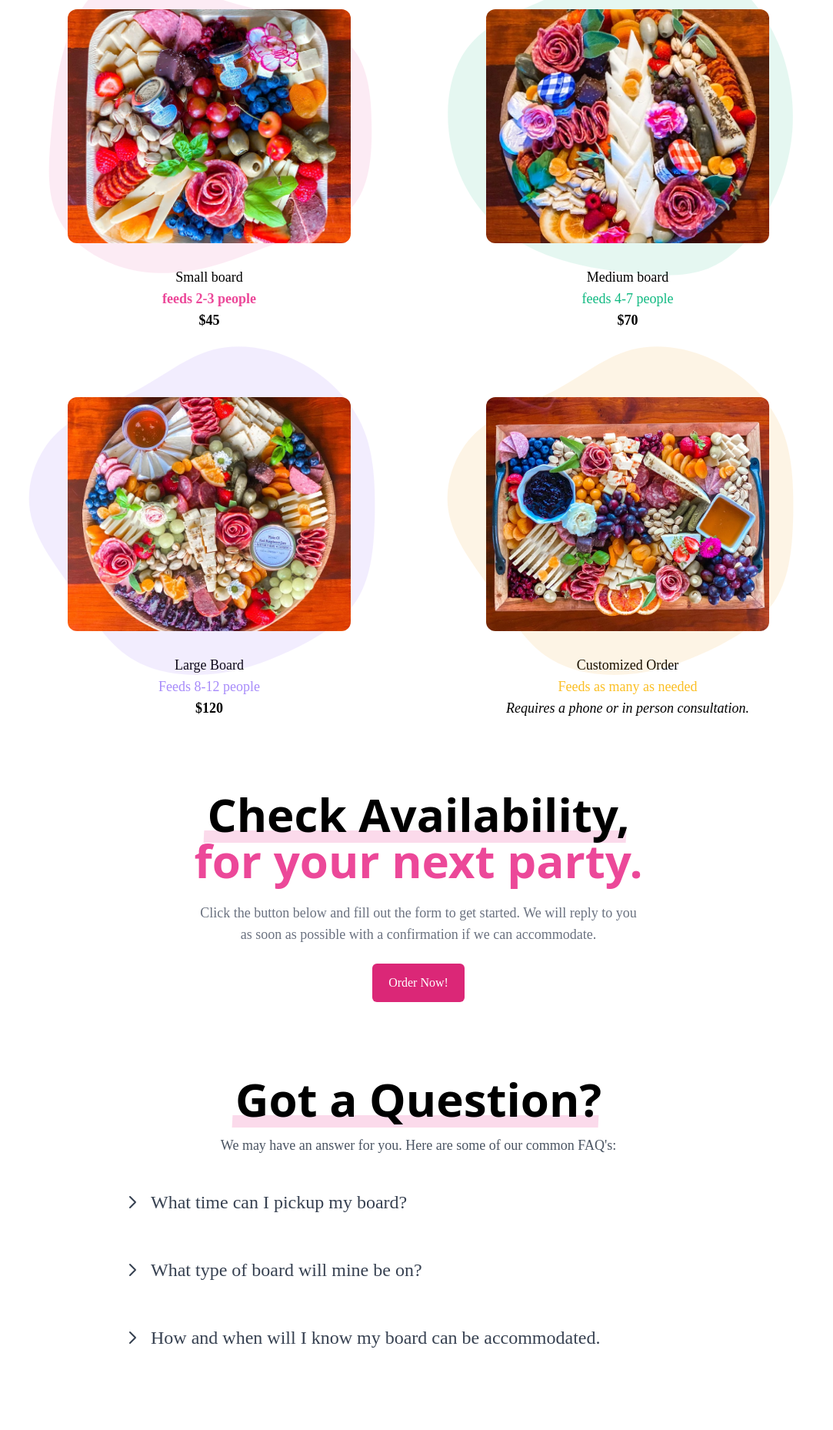
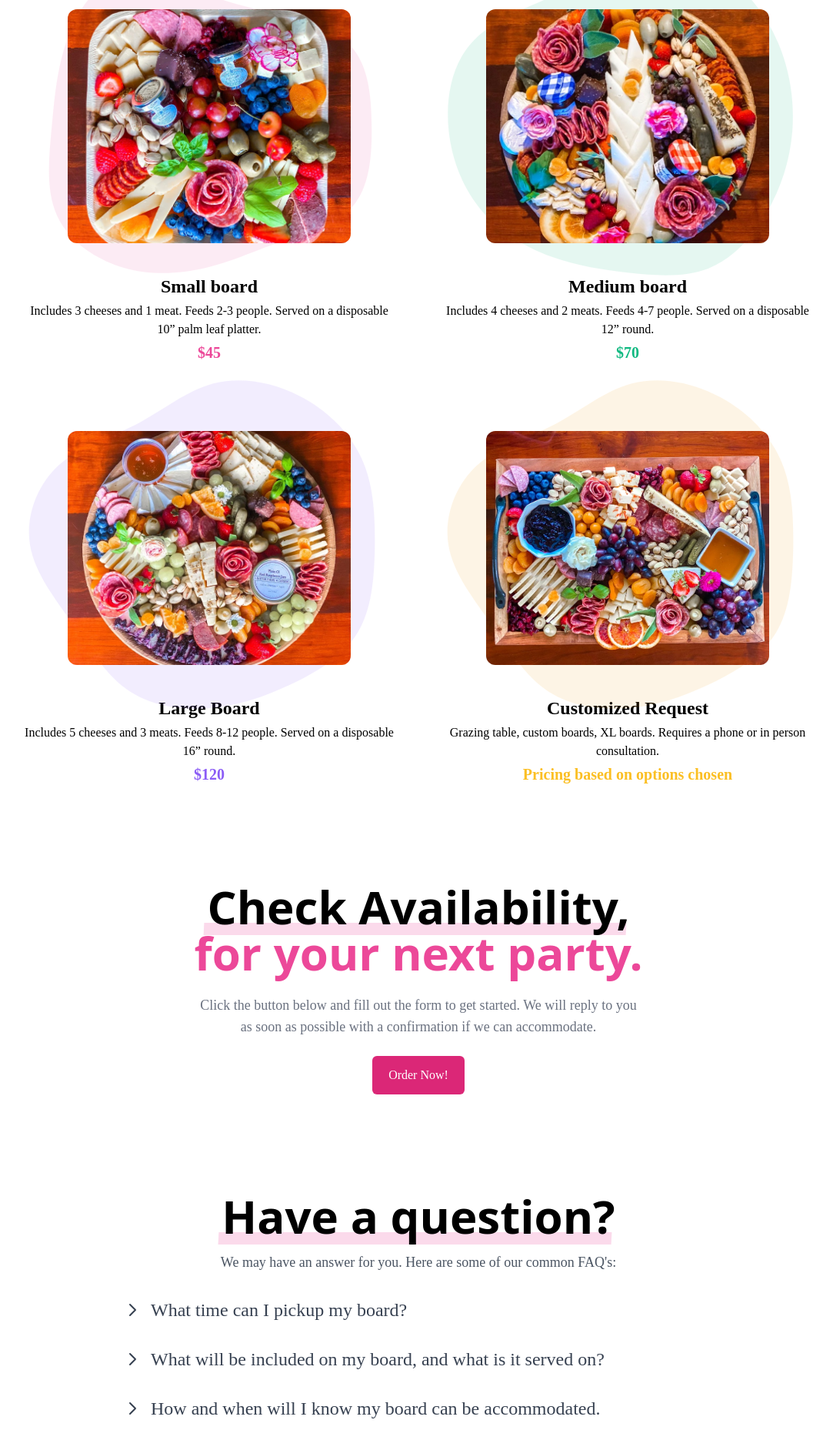
Before and after one commit to theroadeldorado/nextgengraze.com, a plain HTML site: page index.html in a window 1280 px wide. Shown: the part 942-2800 px from the top of the page at 77% size, without its empty margins (96-1179 px from the left). Drawn offline with nearby package versions, Linux system fonts and the light colour scheme; a web font is replaced by a local one.

Commit message:
💄 makes updates

```diff
--- a/index.html
+++ b/index.html
@@ -12,12 +12,12 @@
 <!-- Section 1 -->
 <section class="relative bg-center bg-cover" style="background-image: url('assets/background.jpg')">
   <div class="absolute inset-0 bg-black opacity-50"></div>
-  <div class="relative z-20 px-4 py-12 md:pt-20 mx-auto text-center text-white md:pb-28 max-w-7xl">
+  <div class="relative z-20 px-4 pt-20 mx-auto text-center text-white pb-28 max-w-7xl">
     <div class="flex flex-wrap text-white">
       <div class="relative w-full px-4 mx-auto text-center xl:flex-grow-0 xl:flex-shrink-0">
         <h1 class="block mt-0 mb-3 text-4xl font-bold text-white md:hidden sm:text-5xl lg:text-7xl">Next Level Grazing</h1>
         <img class="hidden h-auto mx-auto w-80 md:block" src="./assets/logo-white.png" alt="logo" />
-        <p class="mt-0 mb-4 text-base text-white sm:text-lg lg:text-lg">Some cute sentence about bringing people together with food.</p>
+        <p class="mt-0 mb-4 text-base text-white sm:text-lg lg:text-lg">Bringing people together for an elevated eating experience since 2020.</p>
         <div>
           <button @click="open = ! open" type="submit" class="inline-flex items-center justify-center px-5 py-3 text-base font-medium text-white bg-transparent border border-white rounded-md hover:bg-green-500 focus:outline-none focus:ring-2 focus:ring-green-700">
             Order Now!
@@ -30,19 +30,17 @@
 
 <!-- Modal -->
 <div
-  x-cloak
   :class="{'opacity-100 pointer-events-auto': open, 'opacity-0 pointer-events-none': !open}"
   class="fixed inset-0 z-[100] overflow-y-auto ease-out duration-300"
   aria-labelledby="modal-title" role="dialog" aria-modal="true">
-  <div class="flex items-center justify-center min-h-screen px-4 pt-4 md:pb-20 text-center">
+  <div class="flex items-end justify-center min-h-screen px-4 pt-4 pb-20 text-center sm:block sm:p-0">
 
     <div @click="open = false" class="fixed inset-0 transition-opacity bg-gray-500 bg-opacity-75" aria-hidden="true"></div>
     <span class="hidden sm:inline-block sm:align-middle sm:h-screen" aria-hidden="true">&#8203;</span>
     <div
       :class="{'opacity-100 translate-y-0 sm:scale-100': open, 'opacity-0 translate-y-4 sm:translate-y-0 sm:scale-95': !open}"
-      class="block px-4 pt-5 pb-4 overflow-hidden text-left align-bottom transition-all transform bg-white rounded-lg shadow-xl my-2 md:my-8 sm:align-middle max-w-md md:max-w-xl w-full p-2 md:p-4">
-
-      <div class="w-full h-[90vh] md:h-[70vh] overflow-scroll">
+      class="inline-block px-4 pt-5 pb-4 overflow-hidden text-left align-bottom transition-all transform bg-white rounded-lg shadow-xl sm:my-8 sm:align-middle sm:max-w-xl sm:w-full sm:p-6">
+      <div class="w-full h-[70vh] overflow-scroll">
         <iframe src="https://docs.google.com/forms/d/e/1FAIpQLSdRBqLXaRAkocxwgnXhW2M4ier2am_jOtz787rArEJ-QlJFWA/viewform?embedded=true" class="w-full h-full"  frameborder="0" marginheight="0" marginwidth="0">Loading…</iframe>
       </div>
     </div>
@@ -50,8 +48,8 @@
 </div>
 
 <!-- Section 2 -->
-<section class="w-full py-16 bg-white lg:py-24 max-w-[100vw] overflow-hidden">
-  <div class="px-6 md:px-12 mx-auto text-center w-full max-w-7xl">
+<section class="w-screen py-16 overflow-hidden bg-white lg:py-24 ">
+  <div class="px-12 mx-auto text-center max-w-7xl">
     <div class="space-y-12 md:text-left">
       <div class="mb-20 space-y-5 sm:mx-auto sm:max-w-xl md:max-w-2xl sm:space-y-4 lg:max-w-5xl">
         <h2 class="relative z-20 font-sans text-4xl font-extrabold leading-none text-center text-black sm:text-5xl xl:text-6xl">
@@ -63,58 +61,58 @@
         </h2>
         <p class="relative z-20 block max-w-xl mx-auto mt-6 text-base text-center text-gray-500 xl:text-lg">Checkout our pricing guide and a few example boards.</p>
       </div>
-      <div class="mx-auto grid grid-cols-1 md:grid-cols-2 gap-y-20 gap-x-16 w-full lg:max-w-5xl">
-        <div class="space-y-6 text-center lg:ml-0 md:ml-10 ">
-          <div class="relative w-64 h-64 p-2 mx-auto md:w-96 md:h-80 lg:w-96 lg:h-80">
+      <div class="mx-auto space-y-16 sm:grid sm:grid-cols-2 sm:gap-y-20 sm:gap-x-16 sm:space-y-0 lg:max-w-5xl">
+        <div class="space-y-12 text-center md:space-y-8 lg:ml-0 md:ml-10 ">
+          <div class="mb-2 relative p-2 mx-auto w-full max-w-[384px] h-80 md:w-56 md:h-56 lg:w-96 lg:h-80">
             <img class="relative z-20 object-cover w-full h-full rounded-xl" src="./assets/small.jpg" alt="">
             <svg class="absolute inset-0 w-full h-full text-pink-500 transform scale-[165%] fill-current opacity-10" viewBox="0 0 200 200" xmlns="http://www.w3.org/2000/svg"><path d="M34.2,-54.9C47,-51.8,62,-48.1,70.2,-38.9C78.4,-29.6,79.9,-14.8,80,0.1C80.2,14.9,78.9,29.9,70.8,39.3C62.6,48.7,47.6,52.6,34.7,57.1C21.7,61.6,10.9,66.7,-1.7,69.7C-14.3,72.7,-28.7,73.6,-42.4,69.6C-56.1,65.5,-69.2,56.5,-74.9,44.1C-80.6,31.7,-79,15.8,-77.6,0.8C-76.2,-14.2,-75,-28.4,-70.1,-42.3C-65.2,-56.2,-56.7,-69.8,-44.4,-73.2C-32.1,-76.6,-16.1,-69.9,-2.7,-65.2C10.7,-60.5,21.3,-58,34.2,-54.9Z" transform="translate(100 100)"></path></svg>
           </div>
           <div class="space-y-2">
-            <div class="space-y-1 text-lg font-medium leading-6">
-              <h3>Small board</h3>
-              <p class="text-pink-500"><strong>feeds 2-3 people</strong></p>
-              <p><strong>$45</strong></p>
+            <div class="space-y-1">
+              <h3 class="text-2xl font-bold">Small board</h3>
+              <p class="font-medium leading-6">Includes 3 cheeses and 1 meat. Feeds 2-3 people. Served on a disposable 10” palm leaf platter.</p>
+              <p class="text-xl font-bold text-pink-500">$45</p>
             </div>
           </div>
         </div>
-        <div class="space-y-6 text-center lg:mr-0 md:mr-10">
-          <div class="relative w-64 h-64 p-2 mx-auto md:w-96 md:h-80 lg:w-96 lg:h-80">
+        <div class="space-y-12 text-center md:space-y-8 lg:mr-0 md:mr-10">
+          <div class="mb-2 relative p-2 mx-auto w-full max-w-[384px] h-80 md:w-56 md:h-56 lg:w-96 lg:h-80">
             <img class="relative z-20 object-cover w-full h-full rounded-xl" src="./assets/medium.jpg" alt="">
             <svg class="absolute inset-0 w-full h-full mt-2 text-green-500 transform scale-[175%] fill-current opacity-10" viewBox="0 0 200 200" xmlns="http://www.w3.org/2000/svg"><path d="M42.7,-73.4C55,-67,64.3,-54.7,69.9,-41.5C75.5,-28.3,77.5,-14.2,76.5,-0.6C75.4,12.9,71.3,25.8,64.6,37.3C57.9,48.7,48.8,58.6,37.6,63.1C26.4,67.5,13.2,66.5,0.8,65.2C-11.6,63.8,-23.2,62.1,-34.9,57.9C-46.6,53.7,-58.4,47.1,-67.1,37.1C-75.9,27,-81.6,13.5,-83.1,-0.9C-84.6,-15.2,-81.9,-30.5,-73.2,-40.7C-64.6,-51,-50.1,-56.4,-36.9,-62.3C-23.8,-68.2,-11.9,-74.6,1.7,-77.5C15.2,-80.4,30.5,-79.8,42.7,-73.4Z" transform="translate(100 100)"></path></svg>
           </div>
           <div class="space-y-2">
-            <div class="space-y-1 text-lg font-medium leading-6">
-              <h3>Medium board</h3>
-              <p class="text-green-500">feeds 4-7 people</p>
-              <p><strong>$70</strong></p>
+            <div class="space-y-1">
+              <h3 class="text-2xl font-bold">Medium board</h3>
+              <p class="font-medium leading-6">Includes 4 cheeses and 2 meats. Feeds 4-7 people. Served on a disposable 12” round.</p>
+              <p class="text-xl font-bold text-green-500">$70</p>
             </div>
           </div>
         </div>
 
-        <div class="space-y-6 text-center lg:ml-0 md:ml-10">
-          <div class="relative w-64 h-64 p-2 mx-auto md:w-96 md:h-80 lg:w-96 lg:h-80">
+        <div class="space-y-12 text-center md:space-y-8 lg:ml-0 md:ml-10">
+          <div class="mb-2 relative p-2 mx-auto w-full max-w-[384px] h-80 md:w-56 md:h-56 lg:w-96 lg:h-80">
             <img class="relative z-20 object-cover w-full h-full rounded-xl" src="./assets/large.jpg" alt="">
             <svg class="absolute inset-0 w-full h-full text-purple-500 transform scale-[175%] fill-current opacity-10" viewBox="0 0 200 200" xmlns="http://www.w3.org/2000/svg"><path d="M41.4,-70.8C54.1,-64.5,65,-54.1,70.7,-41.7C76.5,-29.2,77.1,-14.6,76.9,-0.1C76.6,14.3,75.5,28.6,68.8,39.5C62.1,50.3,49.9,57.7,37.5,63.5C25.1,69.3,12.5,73.5,-0.6,74.4C-13.6,75.4,-27.3,73.1,-37.6,66.1C-47.9,59.1,-54.8,47.4,-63.1,35.6C-71.4,23.8,-81,11.9,-83.2,-1.3C-85.4,-14.4,-80.1,-28.8,-70.3,-38C-60.5,-47.1,-46.1,-51.1,-33.6,-57.5C-21.2,-64,-10.6,-73,1.9,-76.3C14.4,-79.6,28.8,-77.2,41.4,-70.8Z" transform="translate(100 100)"></path></svg>
           </div>
           <div class="space-y-2">
-            <div class="space-y-1 text-lg font-medium leading-6">
-              <h3>Large Board</h3>
-              <p class="text-purple-400">Feeds 8-12 people</p>
-              <p><strong>$120</strong></p>
+            <div class="space-y-1">
+              <h3 class="text-2xl font-bold">Large Board</h3>
+              <p class="font-medium leading-6">Includes 5 cheeses and 3 meats. Feeds 8-12 people. Served on a disposable 16” round.</p>
+              <p class="text-xl font-bold text-purple-500">$120</p>
             </div>
           </div>
         </div>
 
-        <div class="space-y-6 text-center lg:mr-0 md:mr-10">
-          <div class="relative w-64 h-64 p-2 mx-auto md:w-96 md:h-80 lg:w-96 lg:h-80">
+        <div class="space-y-12 text-center md:space-y-8 lg:mr-0 md:mr-10">
+          <div class="mb-2 relative p-2 mx-auto w-full max-w-[384px] h-80 md:w-56 md:h-56 lg:w-96 lg:h-80">
             <img class="relative z-20 object-cover w-full h-full rounded-xl" src="./assets/custom.jpg" alt="">
             <svg class="absolute inset-0 w-full h-full text-yellow-500 transform scale-[175%] fill-current opacity-10" viewBox="0 0 200 200" xmlns="http://www.w3.org/2000/svg"><path d="M41.4,-70.8C54.1,-64.5,65,-54.1,70.7,-41.7C76.5,-29.2,77.1,-14.6,76.9,-0.1C76.6,14.3,75.5,28.6,68.8,39.5C62.1,50.3,49.9,57.7,37.5,63.5C25.1,69.3,12.5,73.5,-0.6,74.4C-13.6,75.4,-27.3,73.1,-37.6,66.1C-47.9,59.1,-54.8,47.4,-63.1,35.6C-71.4,23.8,-81,11.9,-83.2,-1.3C-85.4,-14.4,-80.1,-28.8,-70.3,-38C-60.5,-47.1,-46.1,-51.1,-33.6,-57.5C-21.2,-64,-10.6,-73,1.9,-76.3C14.4,-79.6,28.8,-77.2,41.4,-70.8Z" transform="translate(100 100)"></path></svg>
           </div>
           <div class="space-y-2">
-            <div class="space-y-1 text-lg font-medium leading-6">
-              <h3>Customized Order</h3>
-              <p class="text-yellow-400">Feeds as many as needed</p>
-              <p><i>Requires a phone or in person consultation.</i></p>
+            <div class="space-y-1">
+              <h3 class="text-2xl font-bold">Customized Request</h3>
+              <p class="font-medium leading-6">Grazing table, custom boards, XL boards. Requires a phone or in person consultation.</p>
+              <p class="text-xl font-bold text-yellow-400">Pricing based on options chosen</p>
             </div>
           </div>
         </div>
@@ -123,8 +121,8 @@
   </div>
 </section>
 
-<section class="flex flex-col items-center justify-center max-w-4xl px-4 mx-auto lg:px-16">
-  <h2 class="relative z-20 font-sans px-4 text-4xl font-extrabold leading-none text-center text-black sm:text-5xl xl:text-6xl">
+<section class="flex flex-col items-center justify-center px-4 my-8">
+  <h2 class="relative z-20 font-sans text-4xl font-extrabold leading-none text-center text-black sm:text-5xl xl:text-6xl">
     <span class="relative">
       <span class="absolute bottom-0 left-0 inline-block w-full h-4 mb-1 -ml-1 transform -skew-x-3 bg-pink-500 opacity-20"></span>
       <span class="relative">Check Availability,</span>
@@ -139,41 +137,41 @@
 </section>
 
 <!-- Section 3 -->
-<section class="py-12  bg-white sm:py-16 md:py-20 lg:py-24">
+<section class="py-12 bg-white sm:py-16 md:py-20 lg:py-24">
   <div class="max-w-4xl px-8 mx-auto lg:px-16">
     <h2 class="relative z-20 mb-4 font-sans text-4xl font-extrabold leading-none text-center text-black sm:text-5xl xl:text-6xl">
       <span class="relative">
         <span class="absolute bottom-0 left-0 inline-block w-full h-4 mb-1 -ml-1 transform -skew-x-3 bg-pink-500 opacity-20"></span>
-        <span class="relative">Got a Question?</span>
+        <span class="relative">Have a question?</span>
       </span>
     </h2>
     <p class="mb-4 text-sm text-center text-gray-600 sm:text-base md:text-lg">We may have an answer for you. Here are some of our common FAQ's:</p>
     <div class="relative mt-2">
       <!-- Question 1 -->
       <div x-data="{ show: false }" class="relative overflow-hidden select-none">
-        <h4 @click="show=!show" class="flex items-center justify-start text-lg font-medium text-gray-700 cursor-pointer sm:text-xl md:text-2xl py-7 hover:text-gray-900">
+        <h4 @click="show=!show" class="flex items-center justify-start py-4 text-lg font-medium text-gray-700 cursor-pointer sm:text-xl md:text-2xl hover:text-gray-900">
           <svg class="w-6 h-6 mr-3 transition-all duration-200 ease-out transform rotate-0" :class="{ '-rotate-90' : !show }" fill="none" stroke="currentColor" viewBox="0 0 24 24" xmlns="http://www.w3.org/2000/svg"><path stroke-linecap="round" stroke-linejoin="round" stroke-width="2" d="M19 9l-7 7-7-7"></path></svg>
           <span>What time can I pickup my board?</span>
         </h4>
-        <p class="px-2 pt-0 -mt-2 text-sm text-gray-600 sm:text-base md:text-lg py-7" x-transition:enter="transition-all ease-out duration-300" x-transition:enter-start="opacity-0 transform -translate-y-4" x-transition:enter-end="opacity-100 transform -translate-y-0" x-transition:leave="transition-all ease-out hidden duration-200" x-transition:leave-start="opacity-100 transform -translate-y-0" x-transition:leave-end="opacity-0 transform -translate-y-4" x-show="show" x-cloak="">Boards can be picked up after 5pm during the week, and before 12pm on the weekends. Flexibility for pickup may be available, please just ask. Delivery is also available for a fee.</p>
+        <p class="px-2 py-4 pt-0 -mt-2 text-sm text-gray-600 sm:text-base md:text-lg" x-transition:enter="transition-all ease-out duration-300" x-transition:enter-start="opacity-0 transform -translate-y-4" x-transition:enter-end="opacity-100 transform -translate-y-0" x-transition:leave="transition-all ease-out hidden duration-200" x-transition:leave-start="opacity-100 transform -translate-y-0" x-transition:leave-end="opacity-0 transform -translate-y-4" x-show="show" x-cloak="">Boards can be picked up after 5pm during the week, and before 12pm on the weekends. Flexibility for pickup may be available, please just ask. Delivery is also available based on availability. Fees do apply.</p>
       </div>
 
       <!-- Question 2 -->
       <div x-data="{ show: false }" class="relative overflow-hidden select-none">
-        <h4 @click="show=!show" class="flex items-center justify-start text-lg font-medium text-gray-700 cursor-pointer sm:text-xl md:text-2xl py-7 hover:text-gray-900">
+        <h4 @click="show=!show" class="flex items-center justify-start py-4 text-lg font-medium text-gray-700 cursor-pointer sm:text-xl md:text-2xl hover:text-gray-900">
           <svg class="w-6 h-6 mr-3 transition-all duration-200 ease-out transform rotate-0" :class="{ '-rotate-90' : !show }" fill="none" stroke="currentColor" viewBox="0 0 24 24" xmlns="http://www.w3.org/2000/svg"><path stroke-linecap="round" stroke-linejoin="round" stroke-width="2" d="M19 9l-7 7-7-7"></path></svg>
-          <span>What type of board will mine be on?</span>
+          <span>What will be included on my board, and what is it served on?</span>
         </h4>
-        <p class="px-2 pt-0 -mt-2 text-sm text-gray-600 sm:text-base md:text-lg py-7" x-transition:enter="transition-all ease-out duration-300" x-transition:enter-start="opacity-0 transform -translate-y-4" x-transition:enter-end="opacity-100 transform -translate-y-0" x-transition:leave="transition-all ease-out hidden duration-200" x-transition:leave-start="opacity-100 transform -translate-y-0" x-transition:leave-end="opacity-0 transform -translate-y-4" x-show="show" x-cloak="">Boards and boxes may vary based on what is locally and seasonally available, and they are always served on a disposable palm leaf platter unless otherwise noted.</p>
+        <p class="px-2 py-4 pt-0 -mt-2 text-sm text-gray-600 sm:text-base md:text-lg" x-transition:enter="transition-all ease-out duration-300" x-transition:enter-start="opacity-0 transform -translate-y-4" x-transition:enter-end="opacity-100 transform -translate-y-0" x-transition:leave="transition-all ease-out hidden duration-200" x-transition:leave-start="opacity-100 transform -translate-y-0" x-transition:leave-end="opacity-0 transform -translate-y-4" x-show="show" x-cloak="">Boards and boxes may vary based on what is locally and seasonally available, and they are always served on a palm leaf platter or disposable platter, unless otherwise noted.</p>
       </div>
 
       <!-- Question 3 -->
       <div x-data="{ show: false }" class="relative overflow-hidden select-none">
-        <h4 @click="show=!show" class="flex items-center justify-start text-lg font-medium text-gray-700 cursor-pointer sm:text-xl md:text-2xl py-7 hover:text-gray-900">
+        <h4 @click="show=!show" class="flex items-center justify-start py-4 text-lg font-medium text-gray-700 cursor-pointer sm:text-xl md:text-2xl hover:text-gray-900">
           <svg class="w-6 h-6 mr-3 transition-all duration-200 ease-out transform rotate-0" :class="{ '-rotate-90' : !show }" fill="none" stroke="currentColor" viewBox="0 0 24 24" xmlns="http://www.w3.org/2000/svg"><path stroke-linecap="round" stroke-linejoin="round" stroke-width="2" d="M19 9l-7 7-7-7"></path></svg>
           <span>How and when will I know my board can be accommodated.</span>
         </h4>
-        <p class="px-2 pt-0 -mt-2 text-sm text-gray-600 sm:text-base md:text-lg py-7" x-transition:enter="transition-all ease-out duration-300" x-transition:enter-start="opacity-0 transform -translate-y-4" x-transition:enter-end="opacity-100 transform -translate-y-0" x-transition:leave="transition-all ease-out hidden duration-200" x-transition:leave-start="opacity-100 transform -translate-y-0" x-transition:leave-end="opacity-0 transform -translate-y-4" x-show="show" x-cloak="">A text will be sent with confirmation 24-48 hours after the order is placed.</p>
+        <p class="px-2 py-4 pt-0 -mt-2 text-sm text-gray-600 sm:text-base md:text-lg" x-transition:enter="transition-all ease-out duration-300" x-transition:enter-start="opacity-0 transform -translate-y-4" x-transition:enter-end="opacity-100 transform -translate-y-0" x-transition:leave="transition-all ease-out hidden duration-200" x-transition:leave-start="opacity-100 transform -translate-y-0" x-transition:leave-end="opacity-0 transform -translate-y-4" x-show="show" x-cloak="">A text will be sent with confirmation 24-48 hours after the order is placed.</p>
       </div>
     </div>
   </div>
@@ -183,7 +181,16 @@
 <footer class="text-gray-700 bg-white body-font">
   <div class="container flex flex-col items-center px-8 py-8 mx-auto max-w-7xl sm:flex-row">
     <img class="w-24 h-auto" src="./assets/logo.png" alt="logo" />
-    <p class="mt-4 text-sm text-gray-500 sm:ml-4 sm:pl-4 sm:border-l sm:border-gray-200 sm:mt-0">© 2021 Next Generation Grazing</p>
+
+    <div class="mt-4 text-sm leading-6 text-center text-gray-500 md:text-left sm:ml-4 sm:pl-4 sm:border-l sm:border-gray-200 sm:mt-0">
+      <p>
+        <a class="text-gray-500 no-underline hover:text-green-500" href="tel:+1-440-554-6222">440-554-6222</a><br>
+        <a class="text-gray-500 no-underline hover:text-green-500" href="mailto:nextgencheese1@gmail.com">nextgencheese1@gmail.com</a><br>
+        © 2021 Next Generation Grazing
+      </p>
+    </div>
+
+
     <span class="inline-flex justify-center mt-4 space-x-5 sm:ml-auto sm:mt-0 sm:justify-start">
       <a href="https://www.facebook.com/Nextgengraze" class="text-gray-400 hover:text-gray-500">
         <span class="sr-only">Facebook</span>
```
Also changed, not shown: css/style.css.
